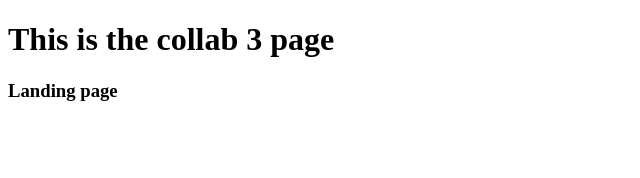
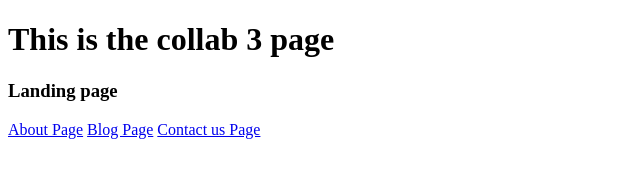
Before and after one commit to darlinex/-Collab-3, a plain HTML site: page index.html in a window 1280 px wide. Shown: the whole page, without its empty margins (0-640 px from the left). Drawn offline with Linux system fonts and the light colour scheme.

Commit message:
Pushing to the dev branch

```diff
--- a/index.html
+++ b/index.html
@@ -10,5 +10,8 @@
     <script src="/myscript.js"></script>
     <h1>This is the collab 3 page </h1>
     <h3>Landing page </h3>
+    <a href="/about.html">About Page</a>
+    <a href="/blog.html">Blog Page</a>
+    <a href="/contactus.html">Contact us Page</a>
 </body>
 </html>
```
Also changed, not shown: about.html (added), blog.html (added), contactus.html (added).
